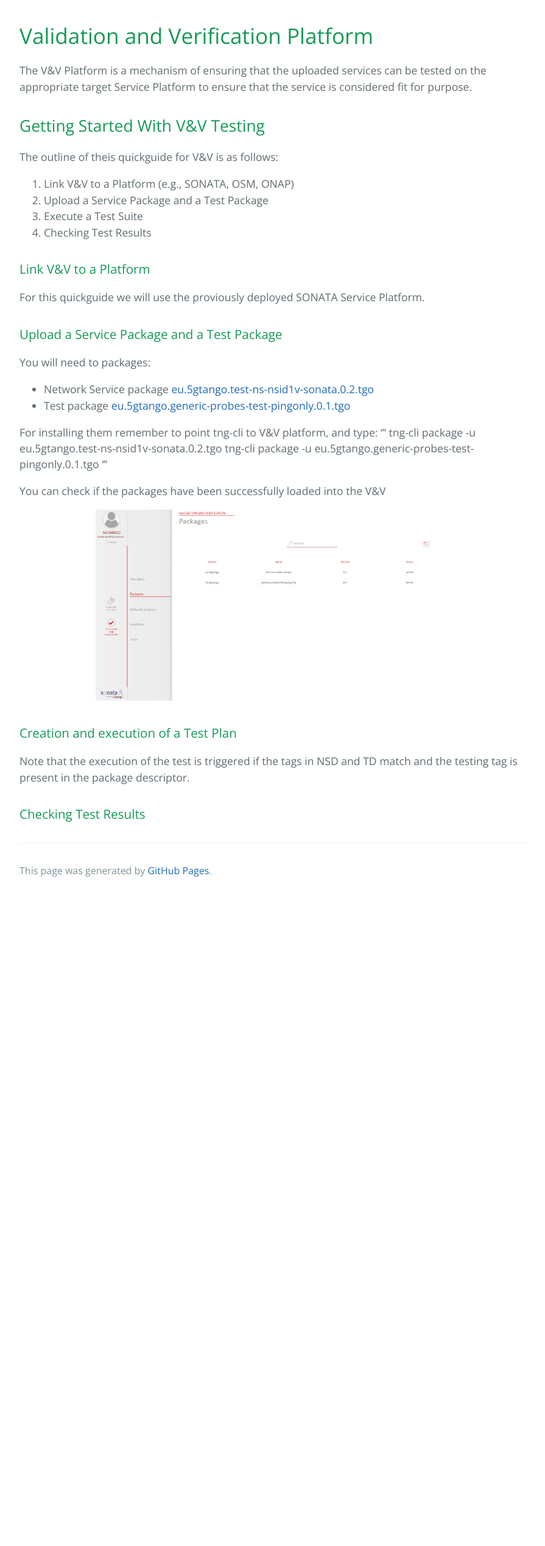
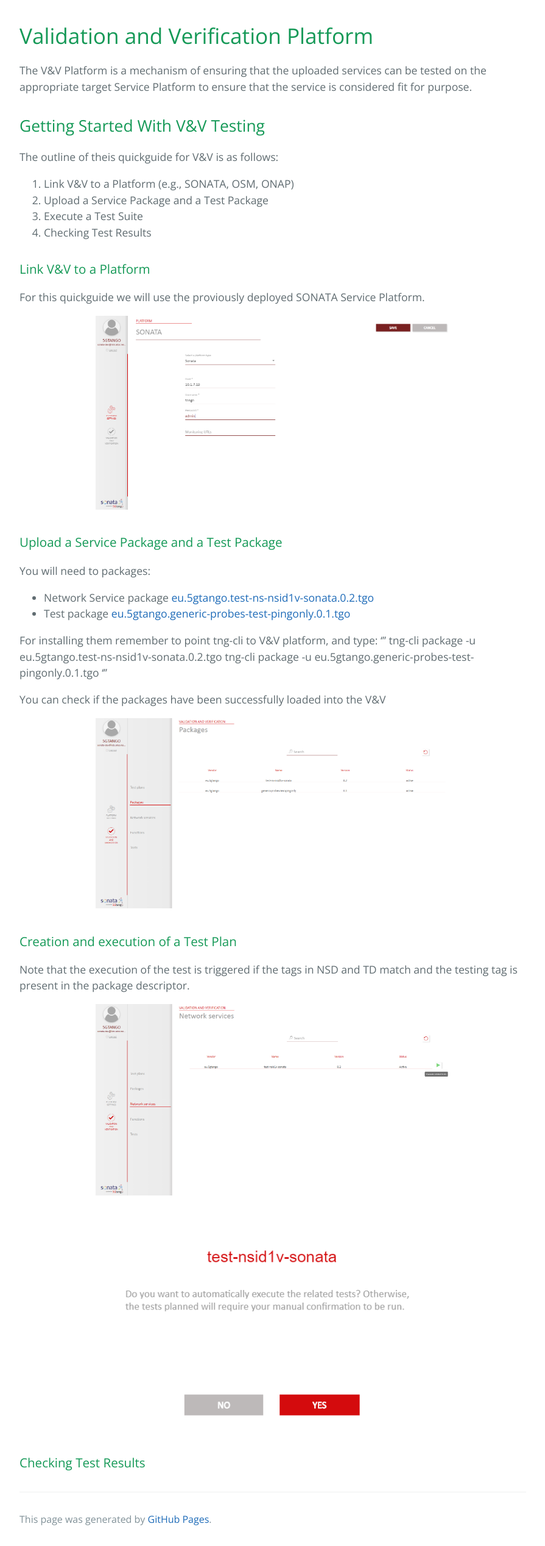
Before and after one commit to sonata-nfv/sonata-nfv.github.io, a Jekyll site: the page built from vnv.md, in a window 1280 px wide. Shown: the whole page at 61% size, without its empty margins (192-1087 px from the left). Built offline with Jekyll 4.4.1, drawn with Linux system fonts in a browser that asks for light colours; our own code applies the rules of GitHub Pages for plain Markdown files; before the commit the page ends 1472 px from its top, so only the background shows below that.

Commit message:
Update vnv.md

```diff
--- a/vnv.md
+++ b/vnv.md
@@ -13,6 +13,8 @@ The outline of theis quickguide for V&V is as follows:
 
 ### Link V&V to a Platform
 For this quickguide we will use the proviously deployed SONATA Service Platform.
+
+<p align="center"><img src="images/vnv-platform.png" width="70%" /></p>
 
 
 ### Upload a Service Package and a Test Package
@@ -36,5 +38,9 @@ You can check if the packages have been successfully loaded into the V&V
 
 Note that the execution of the test is triggered if the tags in NSD and TD match and the testing tag is present in the package descriptor.
 
+<p align="center"><img src="images/vnv-test.png" width="70%" /></p>
+
+<p align="center"><img src="images/vnv-test-auto.png" width="70%" /></p>
+
 
 ### Checking Test Results
```
